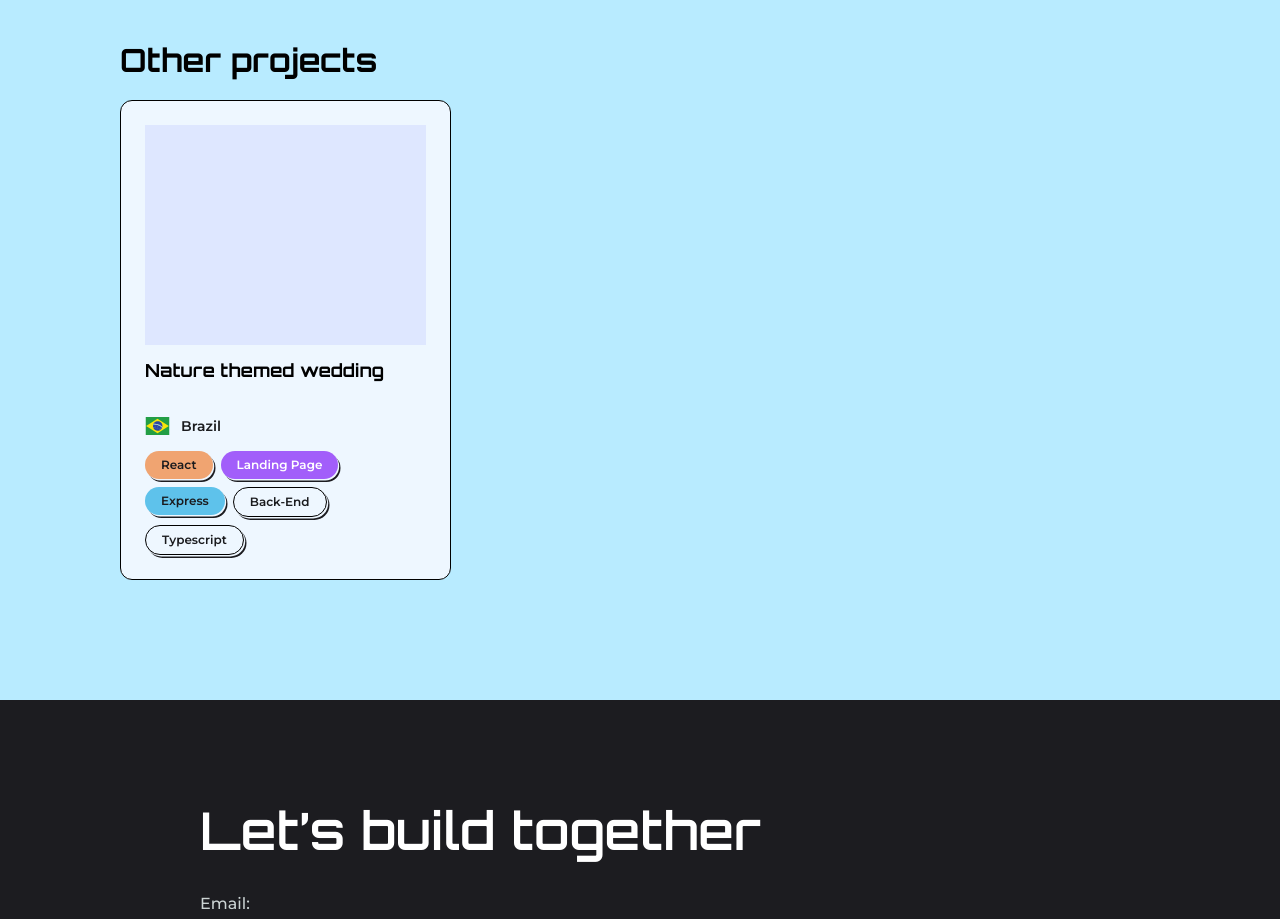
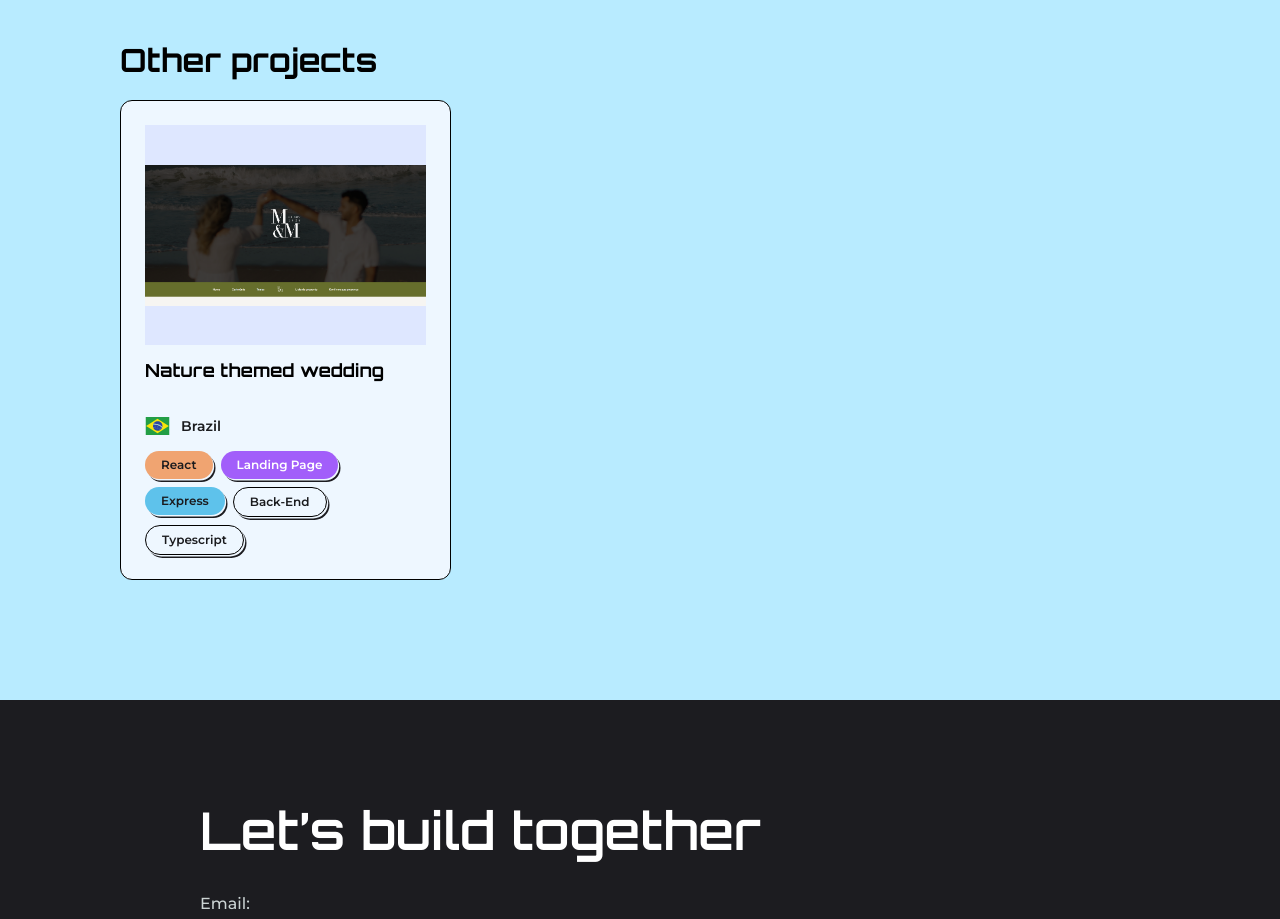
Before and after one commit to Augusto-DF/portfolio, a React (Create React App) app: page /projects/vetted in a window 1280 px wide. Shown: the part 6720-7639 px from the top of the page. Built offline with nearby package versions, Linux system fonts and the light colour scheme.

Commit message:
feat: Add thumb Images

```diff
--- a/src/components/project-card/index.tsx
+++ b/src/components/project-card/index.tsx
@@ -4,19 +4,30 @@ import TierTag, { TierTagProps } from '@components/tier-tag'
 import styles from './styles.module.scss'
 import FlagTag from '@components/flag-tag'
 import { Link } from 'react-router-dom'
+import useWindowSize from '@hooks/use-window-size'
 
 export type ProjectCardProps = {
   title: string
   country: (typeof flagsKeys)[number]
   tags: Array<TierTagProps>
   href: string
+  thumbSrc?: {
+    desktop: string
+    mobile: string
+  }
+  thumbAlt?: string
 }
 
-const ProjectCard = ({ title, country, tags, href }: ProjectCardProps) => {
+const ProjectCard = ({ title, country, tags, href, thumbSrc, thumbAlt }: ProjectCardProps) => {
+  const { width } = useWindowSize()
+  const isMobile = width && width < 704
+
   return (
     <Link to={href}>
       <div className={styles.cardContainer}>
-        <div className={styles.imageContainer}></div>
+        <div className={styles.imageContainer}>
+          {thumbSrc && <img src={isMobile ? thumbSrc.mobile : thumbSrc.desktop} alt={thumbAlt} />}
+        </div>
         <h2>{title}</h2>
         <FlagTag countryFlag={country} />
         <div className={styles.tagsContainer}>
--- a/src/components/project-card/styles.module.scss
+++ b/src/components/project-card/styles.module.scss
@@ -24,6 +24,12 @@
         height: 22rem;
         min-height: 22rem;
         background-color: #dee7ff;
+        display: flex;
+        align-items: center;
+
+        img {
+            width: 100%;
+        }
     }
 
     h2 {
@@ -39,3 +45,16 @@
         gap: 0.8rem;
     }
 }
+
+@include sm-viewport {
+    .cardContainer {
+        .imageContainer {
+            align-items: initial;
+            justify-content: center;
+
+            img {
+                width: initial;
+            }
+        }
+    }
+}
--- a/src/components/work-card/index.tsx
+++ b/src/components/work-card/index.tsx
@@ -6,6 +6,7 @@ import TierTag, { TierTagProps } from '@components/tier-tag'
 
 import styles from './styles.module.scss'
 import classnames from 'classnames'
+import useWindowSize from '@hooks/use-window-size'
 
 export type WorkCardProps = {
   country: (typeof flagsKeys)[number]
@@ -16,8 +17,11 @@ export type WorkCardProps = {
   tags: Array<TierTagProps>
   inverse?: boolean
   href: string
-  imgSrc?: string
-  imgAlt?: string
+  thumbSrc?: {
+    desktop: string
+    mobile: string
+  }
+  thumbAlt?: string
 }
 
 const WorkCard = ({
@@ -29,15 +33,19 @@ const WorkCard = ({
   tags,
   inverse = false,
   href,
-  imgSrc,
-  imgAlt,
+  thumbSrc,
+  thumbAlt,
 }: WorkCardProps) => {
   const durationStr = duration.join(' - ')
+  const { width } = useWindowSize()
+  const isMobile = width && width < 704
 
   return (
     <Link to={href}>
       <div className={classnames(styles.card, { [styles.inverse]: inverse })}>
-        <div className={styles.imageWrapper}>{imgSrc && <img src={imgSrc} alt={imgAlt} />}</div>
+        <div className={styles.imageWrapper}>
+          {thumbSrc && <img src={isMobile ? thumbSrc.mobile : thumbSrc.desktop} alt={thumbAlt} />}
+        </div>
         <div className={styles.contentWrapper}>
           <div className={styles.flagWrapper}>
             <FlagTag countryFlag={country} />
--- a/src/components/work-card/styles.module.scss
+++ b/src/components/work-card/styles.module.scss
@@ -36,6 +36,7 @@
 
     img {
         max-width: 100%;
+        max-height: 100%;
     }
 }
 
@@ -89,7 +90,7 @@
 @include sm-viewport {
     .card {
         grid-template-columns: 1fr;
-        grid-template-rows: 1fr 1fr;
+        grid-template-rows: 37rem auto;
     }
 
     .inverse {
--- a/src/views/home/constants.ts
+++ b/src/views/home/constants.ts
@@ -15,8 +15,8 @@ export const HOME_WORKS_CARD_LIST: Array<WorkCardProps> = [
         tags: [{tier: 'ultimate', label: 'Landing page'}, {tier: 'rare', label: 'Front-end'}],
         inverse: true,
         href: '/projects/vetted',
-        imgSrc: PROJECTS.vetted.thumbSrc,
-        imgAlt: PROJECTS.vetted.thumbAlt
+        thumbSrc: { desktop: PROJECTS.vetted.thumbSrc.desktop, mobile: PROJECTS.vetted.thumbSrc.mobile },
+        thumbAlt: PROJECTS.vetted.thumbAlt
     },
     {
         country: 'brazil',
@@ -26,7 +26,7 @@ export const HOME_WORKS_CARD_LIST: Array<WorkCardProps> = [
         description: 'Giving guests a way to find all information about their wedding.',
         tags: [{tier: 'ultimate', label: 'Landing page'}, {tier: 'rare', label: 'Front-end'}, {tier: 'legend', label: 'Back-end'}],
         href: '/projects/wedding',
-        imgSrc: PROJECTS.wedding.thumbSrc,
-        imgAlt: PROJECTS.wedding.thumbAlt
+        thumbSrc: { desktop: PROJECTS.wedding.thumbSrc.desktop, mobile: PROJECTS.wedding.thumbSrc.mobile },
+        thumbAlt: PROJECTS.wedding.thumbAlt
     },
 ]
--- a/src/views/projects-data/utils.ts
+++ b/src/views/projects-data/utils.ts
@@ -1,6 +1,9 @@
 import VettedHomePageImg from "@views/projects-data/assets/vetted/vetted-home-page.jpg"
+import VettedHomePageMobileImg from "@views/projects-data/assets/vetted/vetted-home-page-mobile.jpg"
 import WeddingHomePageImg from "@views/projects-data/assets/wedding/wedding-hero.jpg"
+import WeddingHomePageMobileImg from "@views/projects-data/assets/wedding/wedding-hero-mobile.jpg"
 export {}
+
 
 // TODO: it will be removed when backend is built.
 export const PROJECTS = {
@@ -14,7 +17,7 @@ export const PROJECTS = {
             { label: 'Typescript', tier: "rare" }
             ],
         country: 'usa',
-        thumbSrc: VettedHomePageImg,
+        thumbSrc: {desktop: VettedHomePageImg, mobile: VettedHomePageMobileImg},
         thumbAlt: 'Vetted home page'
     },
     wedding: {
@@ -29,7 +32,7 @@ export const PROJECTS = {
             { label: 'SQL', tier: "rare" }
             ],
         country: 'brazil',
-        thumbSrc: WeddingHomePageImg,
+        thumbSrc: { desktop: WeddingHomePageImg, mobile: WeddingHomePageMobileImg },
         thumbAlt: 'Wedding home page'
     },
 }
--- a/src/views/projects-themes/theme-a/index.tsx
+++ b/src/views/projects-themes/theme-a/index.tsx
@@ -2,7 +2,7 @@ import TierTag, { TierTagProps } from '@components/tier-tag'
 import styles from './styles.module.scss'
 import FlagTag from '@components/flag-tag'
 import classnames from 'classnames'
-import ProjectCard from '@components/project-card'
+import ProjectCard, { ProjectCardProps } from '@components/project-card'
 import Button from '@components/button'
 
 /* TODO: When there are at least 2 themes, define the type of data keeping in mind that in the future these data will be receive from BE instead from mocked data*/
@@ -152,23 +152,8 @@ const ThemeA = ({ data }: ThemeAProps) => {
       <section className={classnames(styles.section, styles.otherProjects)}>
         <div className={styles.otherContainer}>
           <h2>Other projects</h2>
-          {otherProjects.map((other: any, id: number) => {
-            const {
-              title: otherTitle,
-              country: otherCountry,
-              tags: otherTags,
-              href: otherHref,
-            } = other
-
-            return (
-              <ProjectCard
-                key={`other-${otherTitle}-${id}`}
-                title={otherTitle}
-                href={otherHref}
-                tags={otherTags}
-                country={otherCountry}
-              />
-            )
+          {otherProjects.map((other: ProjectCardProps, id: number) => {
+            return <ProjectCard key={`other-${other.title}-${id}`} {...other} />
           })}
         </div>
       </section>
```
Also changed, not shown: src/views/projects-data/assets/vetted/vetted-home-page-mobile.jpg (added), src/views/projects-data/assets/wedding/wedding-hero-mobile.jpg (added), src/views/projects-data/wedding-site.ts (line endings or trailing spaces).
